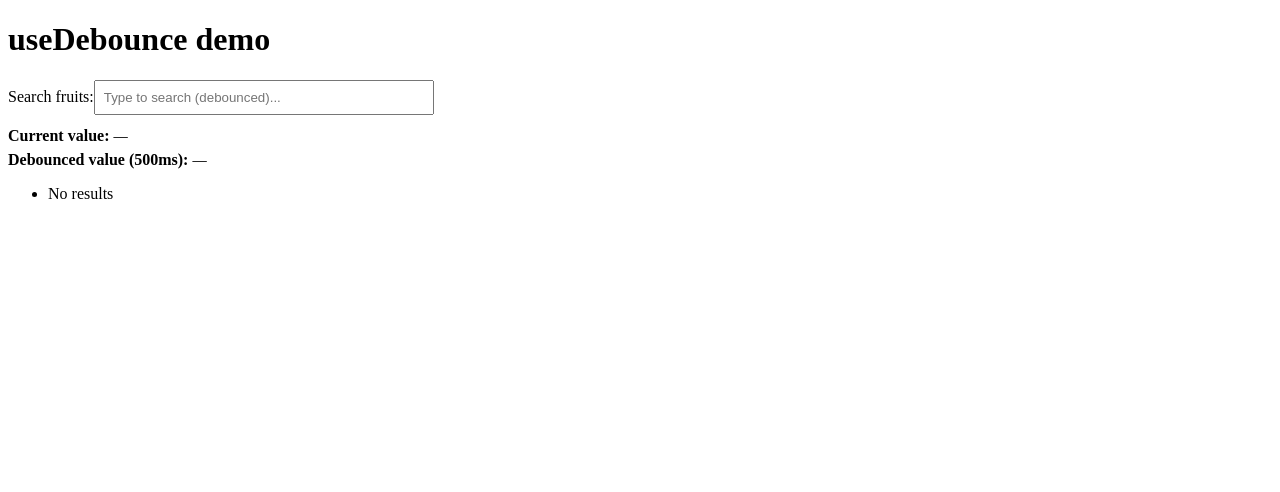
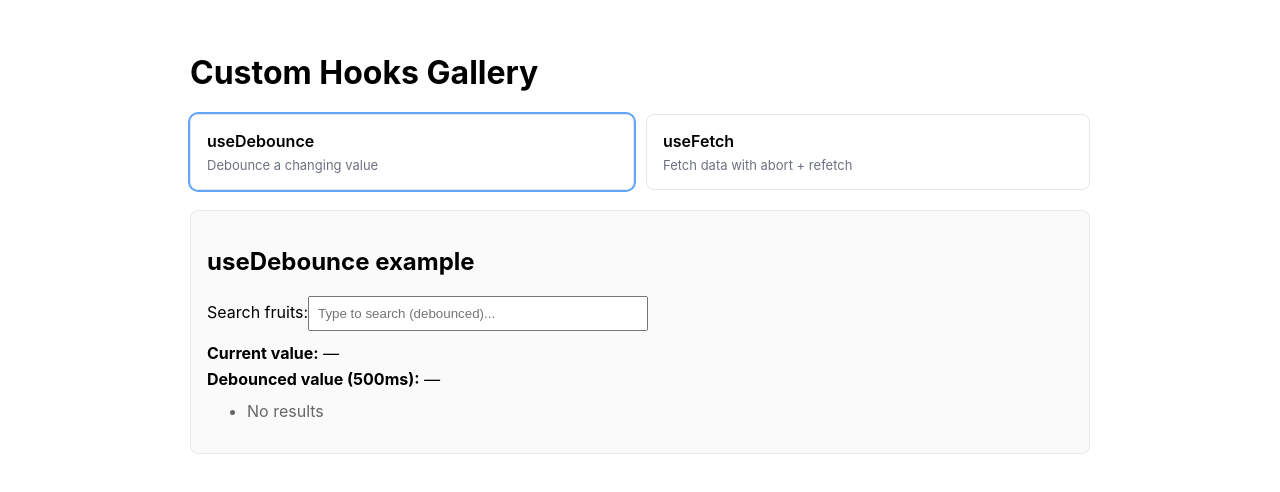
Before and after one commit to jv-62/react-custom-hooks, a React (Vite) app: page / in a window 1280 px wide. Shown: the top 492 px of the page. Built offline with nearby package versions, Linux system fonts and the light colour scheme.

Commit message:
Added useFetch hook

```diff
--- a/src/App.css
+++ b/src/App.css
@@ -0,0 +1,20 @@
+:root{
+	--card-bg: #ffffff;
+	--card-border: #e2e8f0;
+	--muted: #6b7280;
+}
+
+body{font-family: Inter, ui-sans-serif, system-ui, -apple-system, "Segoe UI", Roboto, "Helvetica Neue", Arial}
+
+.app{padding:24px;max-width:900px;margin:0 auto}
+
+.cards{display:flex;gap:12px;margin-top:16px}
+.card{flex:1;border:1px solid var(--card-border);background:var(--card-bg);padding:16px;border-radius:8px;cursor:pointer;transition:box-shadow .12s,transform .08s}
+.card:hover{box-shadow:0 6px 20px rgba(16,24,40,0.06);transform:translateY(-2px)}
+.cardTitle{font-weight:600;margin-bottom:6px}
+.cardDesc{color:var(--muted);font-size:13px}
+
+.panel{margin-top:20px;padding:16px;border-radius:8px;border:1px solid var(--card-border);background:#fafafa}
+
+.resultsList{margin-top:12px}
+.resultsList li{margin:6px 0}
--- a/src/App.tsx
+++ b/src/App.tsx
@@ -1,8 +1,12 @@
 
-import { useEffect, useState, type JSX } from 'react'
+import { useEffect, useState } from 'react'
+import './App.css'
 import useDebounce from './hooks/useDebounce'
+import useFetch from './hooks/useFetch'
 
-function App(): JSX.Element {
+type HookId = 'debounce' | 'fetch'
+
+function DebounceDemo() {
   const [query, setQuery] = useState('')
   const debouncedQuery = useDebounce(query, 500)
   const [results, setResults] = useState<string[]>([])
@@ -10,7 +14,8 @@ function App(): JSX.Element {
 
   useEffect(() => {
     if (!debouncedQuery) {
-      setResults(["No results"])
+      // eslint-disable-next-line react-hooks/set-state-in-effect
+      setResults([])
       setLoading(false)
       return
     }
@@ -37,9 +42,7 @@ function App(): JSX.Element {
   }, [debouncedQuery])
 
   return (
-    <div className="app">
-      <h1>useDebounce demo</h1>
-
+    <div>
       <label htmlFor="search">Search fruits:</label>
       <input
         id="search"
@@ -62,7 +65,7 @@ function App(): JSX.Element {
         {loading ? (
           <div>Loading results...</div>
         ) : (
-          <ul>
+          <ul className="resultsList">
             {results.length === 0 ? (
               <li style={{ color: '#666' }}>No results</li>
             ) : (
@@ -75,4 +78,84 @@ function App(): JSX.Element {
   )
 }
 
+function FetchDemo() {
+  const [url, setUrl] = useState<string | null>(null)
+  const { data, loading, error, refetch } = useFetch<any>(url)
+
+  return (
+    <div>
+      <div style={{ display: 'flex', gap: 8 }}>
+        <button onClick={() => setUrl('https://jsonplaceholder.typicode.com/users')}>Load users</button>
+        <button onClick={() => setUrl("https://jsonplaceholder.typicode.com/posts")}>Load posts</button>
+        <button
+          onClick={() => {
+            setUrl(null)
+          }}
+        >
+          Clear
+        </button>
+        <button onClick={() => refetch(url ?? undefined)}>Refetch</button>
+      </div>
+
+      <div style={{ marginTop: 12 }}>
+        {loading && <div>Loading...</div>}
+        {error && <div style={{ color: 'red' }}>Error: {String(error.message)}</div>}
+        {data && (
+          <pre style={{ maxHeight: 300, overflow: 'auto', background: '#fff', padding: 12, borderRadius: 6 }}>
+            {JSON.stringify(data, null, 2)}
+          </pre>
+        )}
+      </div>
+    </div>
+  )
+}
+
+function App(): JSX.Element {
+  const [active, setActive] = useState<HookId | null>('debounce')
+
+  const cards = [
+    { id: 'debounce' as HookId, title: 'useDebounce', desc: 'Debounce a changing value' },
+    { id: 'fetch' as HookId, title: 'useFetch', desc: 'Fetch data with abort + refetch' },
+  ]
+
+  return (
+    <div className="app">
+      <h1>Custom Hooks Gallery</h1>
+
+      <div className="cards">
+        {cards.map((c) => (
+          <div
+            key={c.id}
+            role="button"
+            tabIndex={0}
+            className="card"
+            onClick={() => setActive(c.id)}
+            onKeyDown={(e) => e.key === 'Enter' && setActive(c.id)}
+            style={{ outline: active === c.id ? '2px solid #60a5fa' : undefined }}
+          >
+            <div className="cardTitle">{c.title}</div>
+            <div className="cardDesc">{c.desc}</div>
+          </div>
+        ))}
+      </div>
+
+      <div className="panel">
+        {active === 'debounce' && (
+          <div>
+            <h2>useDebounce example</h2>
+            <DebounceDemo />
+          </div>
+        )}
+
+        {active === 'fetch' && (
+          <div>
+            <h2>useFetch example</h2>
+            <FetchDemo />
+          </div>
+        )}
+      </div>
+    </div>
+  )
+}
+
 export default App
--- /dev/null
+++ b/src/hooks/useFetch.ts
@@ -0,0 +1,44 @@
+import { useCallback, useEffect, useRef, useState } from 'react';
+
+export default function useFetch<T = unknown>(url?: string | null, options?: RequestInit) {
+	const [data, setData] = useState<T | null>(null);
+	const [loading, setLoading] = useState(false);
+	const [error, setError] = useState<Error | null>(null);
+	const controllerRef = useRef<AbortController | null>(null);
+
+	const fetchData = useCallback(
+		async (inputUrl?: string) => {
+			const fetchUrl = inputUrl ?? url;
+			if (!fetchUrl) return null;
+
+			controllerRef.current?.abort();
+			const controller = new AbortController();
+			controllerRef.current = controller;
+
+			setLoading(true);
+			setError(null);
+			try {
+				const res = await fetch(fetchUrl, { signal: controller.signal, ...(options || {}) });
+				if (!res.ok) throw new Error(`${res.status} ${res.statusText}`);
+				const json = await res.json();
+				setData(json);
+				return json;
+			} catch (err: unknown) {
+				if (err instanceof Error && err.name === 'AbortError') return null;
+				setError(err instanceof Error ? err : new Error('An unknown error occurred'));
+				return null;
+			} finally {
+				setLoading(false);
+			}
+		},
+		[url, options]
+	);
+
+	useEffect(() => {
+		// eslint-disable-next-line react-hooks/set-state-in-effect
+		if (url) fetchData(url);
+		return () => controllerRef.current?.abort();
+	}, [url, fetchData]);
+
+	return { data, loading, error, refetch: fetchData };
+}
```
